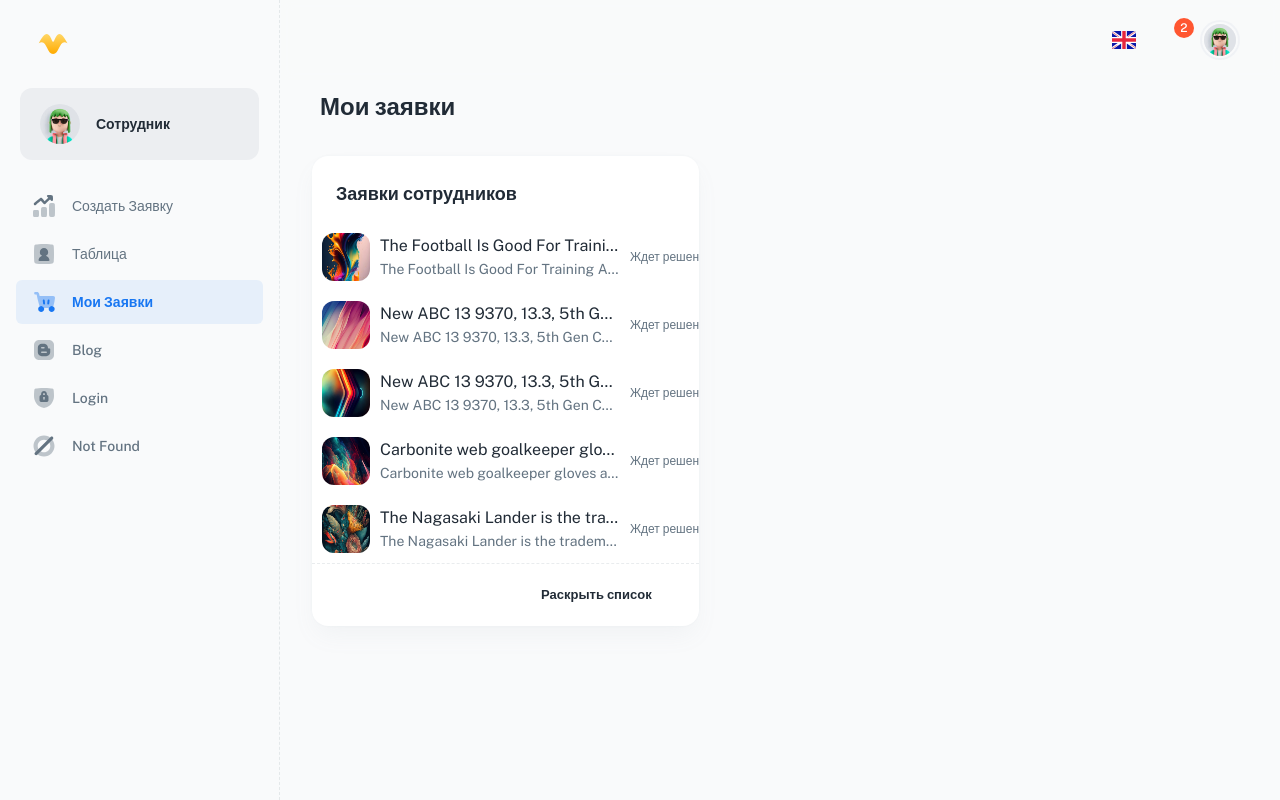
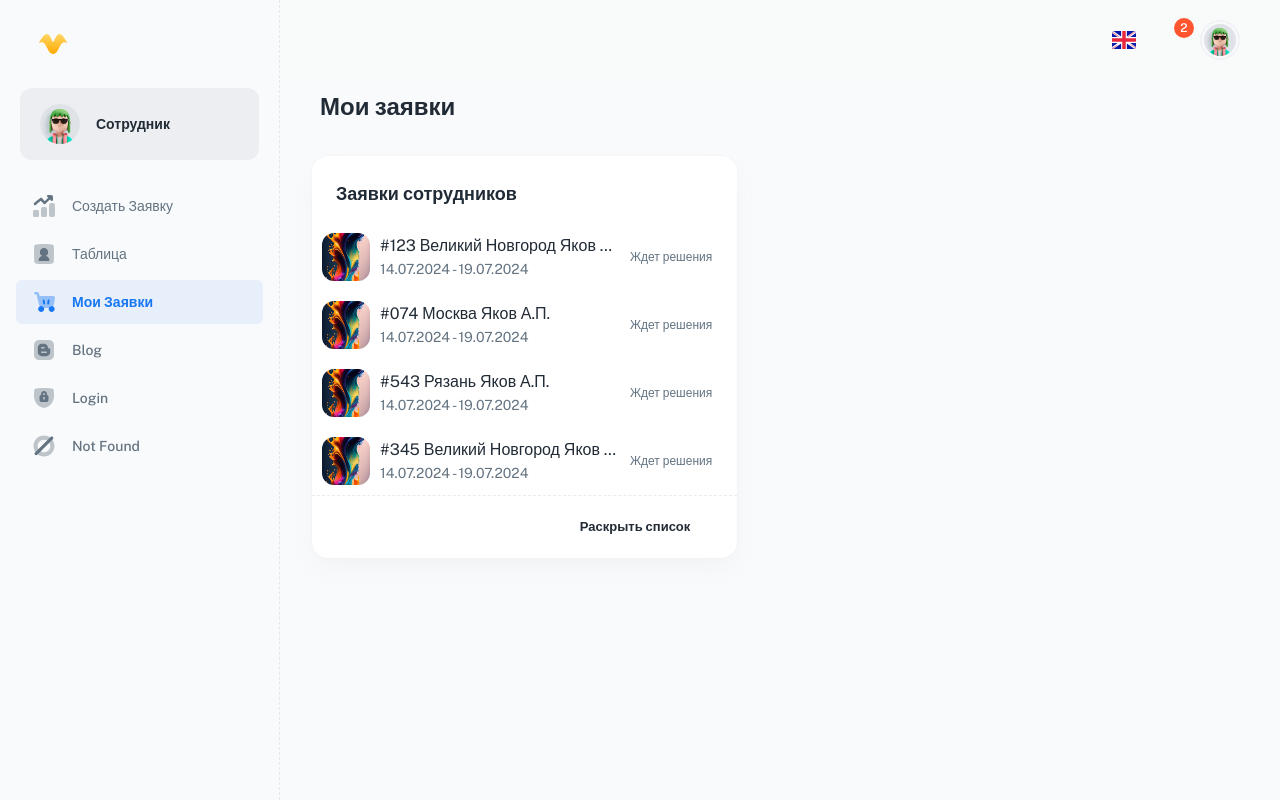
Before and after one commit to NikMakPak/mts-hack_travelHUB_5bit, a React (Vite) app in the folder front/: page /products in a window 1280 px wide. Built offline with nearby package versions, Linux system fonts and the light colour scheme; some icons are missing.

Commit message:
feat: finishing

```diff
--- a/front/package.json
+++ b/front/package.json
@@ -29,6 +29,7 @@
     "@mui/x-date-pickers": "^7.1.1",
     "apexcharts": "^3.43.0",
     "axios": "^1.6.8",
+    "crypto-js": "^4.2.0",
     "date-fns": "^2.30.0",
     "dayjs": "^1.11.10",
     "formik": "^2.4.5",
--- a/front/src/components/forms/CreateTripForm.jsx
+++ b/front/src/components/forms/CreateTripForm.jsx
@@ -37,7 +37,7 @@ const CreateTripForm = () => {
 
       try {
         const response = await axios.post(
-          `${import.meta.env.VITE_REACT_API_URL}/create`,
+          `api/create`,
           formData,
           {
             headers: {
--- a/front/src/sections/login/login-view.jsx
+++ b/front/src/sections/login/login-view.jsx
@@ -20,6 +20,7 @@ import axios from 'axios';
 import * as Yup from 'yup';
 import LoadingButton from '@mui/lab/LoadingButton';
 import UserStore from 'src/store/UserStore';
+import CryptoJS from 'crypto-js';
 
 // ----------------------------------------------------------------------
 
@@ -40,9 +41,10 @@ export default function LoginView() {
   });
 
   const handleSubmit = async (values, { setSubmitting }) => {
+    // password: CryptoJS.SHA256(values.password).toString();
       const ok = await login(values);
       console.log(ok);
-      if (ok) router.push('/dashboard');
+      if (ok) router.push('/');
       setSubmitting(false);
   };
 
--- a/front/src/sections/overview/app-news-update.jsx
+++ b/front/src/sections/overview/app-news-update.jsx
@@ -25,14 +25,18 @@ export default function AppNewsUpdate({ title, subheader, list, ...other }) {
 
   return (
     <Grid container spacing={1} wrap="nowrap" gap={3}>
-      <Grid xs={5}>
+      <Grid xs={5.5}>
         <Card>
           <CardHeader title={title} subheader={subheader} sx={{ mb: '15px' }} />
 
           <Scrollbar>
             <Stack>
-              {list.map((news) => (
-                <NewsItem key={news.id} news={news} setActiveTrip={setActiveTrip} />
+              {list.map((currentBid) => (
+                <NewsItem
+                  key={currentBid.id}
+                  currentBid={currentBid}
+                  setActiveTrip={setActiveTrip}
+                />
               ))}
             </Stack>
           </Scrollbar>
@@ -106,11 +110,15 @@ export default function AppNewsUpdate({ title, subheader, list, ...other }) {
 
             <AppOrderTimeline
               title="Статус заявки №123"
-              list={[...Array(4)].map((_, index) => ({
+              list={[...Array(5)].map((_, index) => ({
                 id: faker.string.uuid(),
-                title: ['Заявка создана', 'Заявка создана', 'Заявка создана', 'Заявка создана'][
-                  index
-                ],
+                title: [
+                  'Заявка создана',
+                  'Одобрена руководителем',
+                  'Одобрена Тревел менеджером',
+                  'Одобрена бухгалтером',
+                  'Подписан приказ',
+                ][index],
                 type: `order${index + 1}`,
                 time: faker.date.past(),
               }))}
@@ -163,8 +171,8 @@ AppNewsUpdate.propTypes = {
 
 // ----------------------------------------------------------------------
 
-function NewsItem({ news, setActiveTrip }) {
-  const { image, title, description, status, id } = news;
+function NewsItem({ currentBid, setActiveTrip }) {
+  const { image, title, description, status,dates, id } = currentBid;
 
   return (
     <Box
@@ -188,22 +196,22 @@ function NewsItem({ news, setActiveTrip }) {
 
       <Box sx={{ minWidth: 240, flexGrow: 1, cursor: 'pointer' }}>
         <Typography sx={{ color: 'text.primary' }} noWrap>
-          {description}
+          {`#${id} ${title} ${description}`}
         </Typography>
         <Typography variant="body2" sx={{ color: 'text.secondary' }} noWrap>
-          {description}
+          {dates}
         </Typography>
       </Box>
 
       <Typography variant="caption" sx={{ pr: 3, flexShrink: 0, color: 'text.secondary' }}>
-        {status}
+        {status.title}
       </Typography>
     </Box>
   );
 }
 
 NewsItem.propTypes = {
-  news: PropTypes.shape({
+  currentBid: PropTypes.shape({
     image: PropTypes.string,
     title: PropTypes.string,
     description: PropTypes.string,
--- a/front/src/sections/products/view/products-view.jsx
+++ b/front/src/sections/products/view/products-view.jsx
@@ -14,6 +14,53 @@ import ProductCartWidget from '../product-cart-widget';
 import AppNewsUpdate from 'src/sections/overview/app-news-update';
 
 // ----------------------------------------------------------------------
+
+const bids = [
+  {
+    id: '123',
+    title: 'Великий Новгород',
+    description: 'Яков А.П.',
+    image: `/assets/images/covers/cover_${1}.jpg`,
+    dates: '14.07.2024 - 19.07.2024',
+    status: {
+      code: 1,
+      title: 'Ждет решения',
+    },
+  },
+  {
+    id: '074',
+    title: 'Москва',
+    description: 'Яков А.П.',
+    image: `/assets/images/covers/cover_${1}.jpg`,
+    dates: '14.07.2024 - 19.07.2024',
+    status: {
+      code: 1,
+      title: 'Ждет решения',
+    },
+  },
+  {
+    id: '543',
+    title: 'Рязань',
+    description: 'Яков А.П.',
+    image: `/assets/images/covers/cover_${1}.jpg`,
+    dates: '14.07.2024 - 19.07.2024',
+    status: {
+      code: 1,
+      title: 'Ждет решения',
+    },
+  },
+  {
+    id: '345',
+    title: 'Великий Новгород',
+    description: 'Яков А.П.',
+    image: `/assets/images/covers/cover_${1}.jpg`,
+    dates: '14.07.2024 - 19.07.2024',
+    status: {
+      code: 1,
+      title: 'Ждет решения',
+    },
+  },
+];
 
 export default function ProductsView() {
   const [openFilter, setOpenFilter] = useState(false);
@@ -32,16 +79,7 @@ export default function ProductsView() {
         Мои заявки
       </Typography>
 
-      <AppNewsUpdate
-        title="Заявки сотрудников"
-        list={[...Array(5)].map((_, index) => ({
-          id: faker.string.uuid(),
-          title: faker.person.jobTitle(),
-          description: faker.commerce.productDescription(),
-          image: `/assets/images/covers/cover_${index + 1}.jpg`,
-          status: 'Ждет решения',
-        }))}
-      />
+      <AppNewsUpdate title="Заявки сотрудников" list={bids} />
     </Container>
   );
 }
--- a/front/src/store/UserStore.jsx
+++ b/front/src/store/UserStore.jsx
@@ -1,60 +1,48 @@
-import { makeAutoObservable } from 'mobx';
+import { makeAutoObservable, toJS } from 'mobx';
 import axios from 'axios';
 
 class UserStore {
-  token = '';
-  id = 0;
-  name = '';
-  surname = '';
-  email = '';
-  password = '';
-  grade = 0;
-  passport = '';
-  bids = [];
-  squad = {};
-  role = {};
+  userInfo = {
+    token: '',
+    id: 0,
+    name: '',
+    surname: '',
+    email: '',
+    password: '',
+    grade: 0,
+    passport: '',
+    bids: [],
+    squad: {},
+    role: {},
+  };
   isAuth = false;
 
   constructor() {
     makeAutoObservable(this);
   }
 
-  setUserData(data) {
-    this.token = data.token;
-    this.id = data.id;
-    this.name = data.name;
-    this.surname = data.surname;
-    this.email = data.email;
-    this.password = data.password;
-    this.grade = data.grade;
-    this.passport = data.passport;
-    this.bids = data.bids;
-    this.squad = data.squad;
-    this.role = data.role;
-  }
+  setUserData = (data) => {
+    this.userInfo = { ...this.userInfo, ...data };
+  };
 
-  async login(credentials) {
+  login = async (credentials) => {
     try {
-      const response = await axios.post(
-        `${import.meta.env.VITE_REACT_API_URL}/login`,
-        credentials,
-        {
-          headers: {
-            'Content-Type': 'application/json',
-            'Access-Control-Allow-Origin': '*',
-            // Добавьте здесь любые другие заголовки, которые могут быть необходимы
-          },
-        }
-      );const { data } = response;
+      const response = await axios.post(`api/login`, credentials, {
+        headers: {
+          'Content-Type': 'application/json',
+          'Access-Control-Allow-Origin': '*',
+        },
+      });
+      const { data } = response;
       this.setUserData(data);
-      localStorage.setItem('token', data.token);
       this.isAuth = true;
+      console.log(toJS(this.userInfo))
       return true;
     } catch (error) {
       console.error('Login failed:', error);
       return false;
     }
-  }
+  };
 }
 
 export default new UserStore();
--- a/front/vite.config.js
+++ b/front/vite.config.js
@@ -28,9 +28,15 @@ export default defineConfig({
     ],
   },
   server: {
-    https: {
-      key: './travelhub-privateKey.key',
-      cert: './travelhub.crt',
+    proxy: {
+      '/api': {
+        target: 'https://localhost:443',
+        changeOrigin: true,
+        secure: false,
+      },
     },
   },
+  preview: {
+    port: 3000,
+  },
 });
```
Also changed, not shown: front/src/sections/overview/view/app-view.jsx (+0 -171 lines), 1 other file (tests, documents, lock files or other folders).
